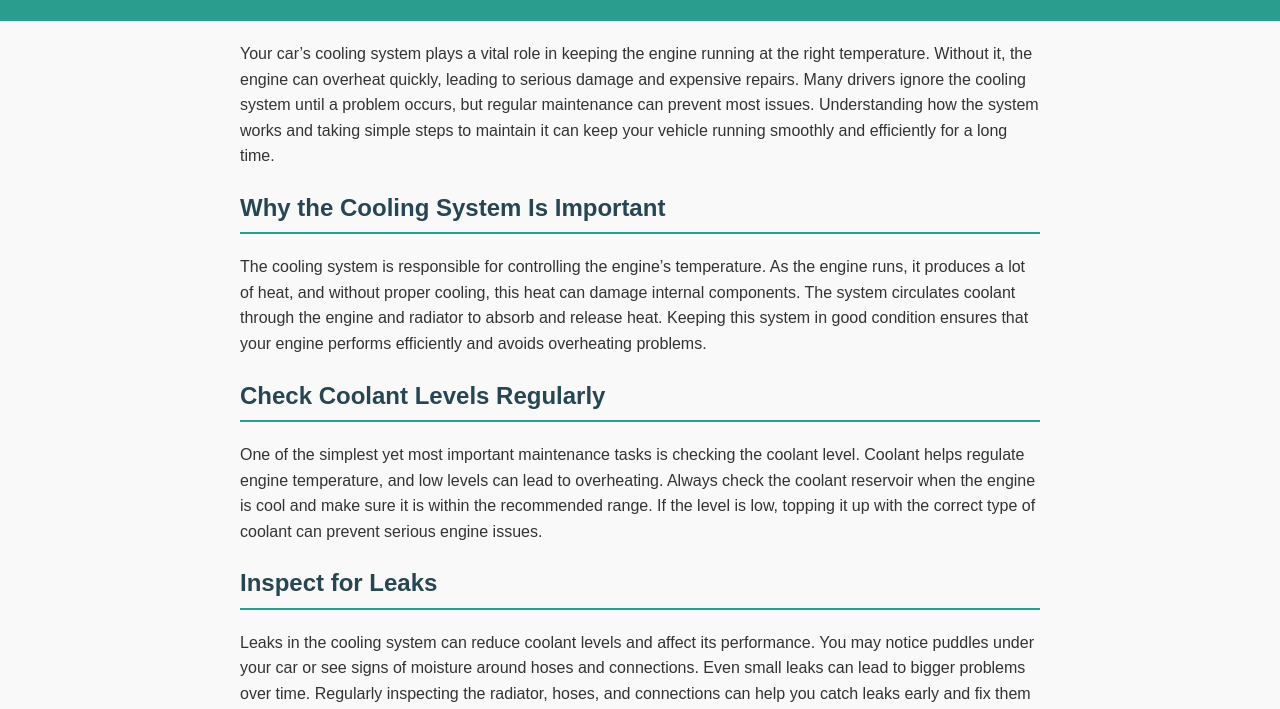
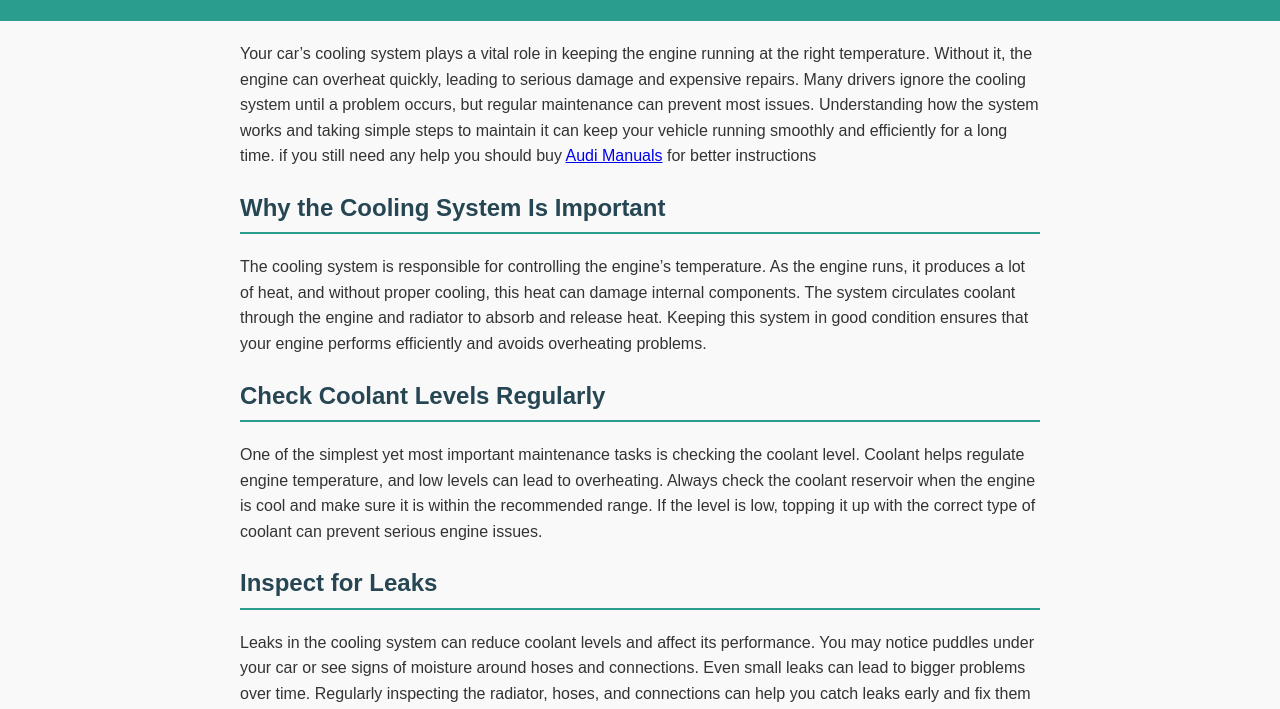
Before and after one commit to james1aq-wq/Cookie-puns, a plain HTML site: page index.html in a window 1280 px wide. Shown: the part 91-800 px from the top of the page. Drawn offline with Linux system fonts and the light colour scheme.

Commit message:
index.html

```diff
--- a/index.html
+++ b/index.html
@@ -74,7 +74,7 @@
     </header>
     <div class="container">
         <section>
-            <p>Your car’s cooling system plays a vital role in keeping the engine running at the right temperature. Without it, the engine can overheat quickly, leading to serious damage and expensive repairs. Many drivers ignore the cooling system until a problem occurs, but regular maintenance can prevent most issues. Understanding how the system works and taking simple steps to maintain it can keep your vehicle running smoothly and efficiently for a long time.</p>
+            <p>Your car’s cooling system plays a vital role in keeping the engine running at the right temperature. Without it, the engine can overheat quickly, leading to serious damage and expensive repairs. Many drivers ignore the cooling system until a problem occurs, but regular maintenance can prevent most issues. Understanding how the system works and taking simple steps to maintain it can keep your vehicle running smoothly and efficiently for a long time. if you still need any help you should buy <a href="https://audimanualpro.com/">Audi Manuals</a> for better instructions</p>
         </section>
 
         <section>
```
